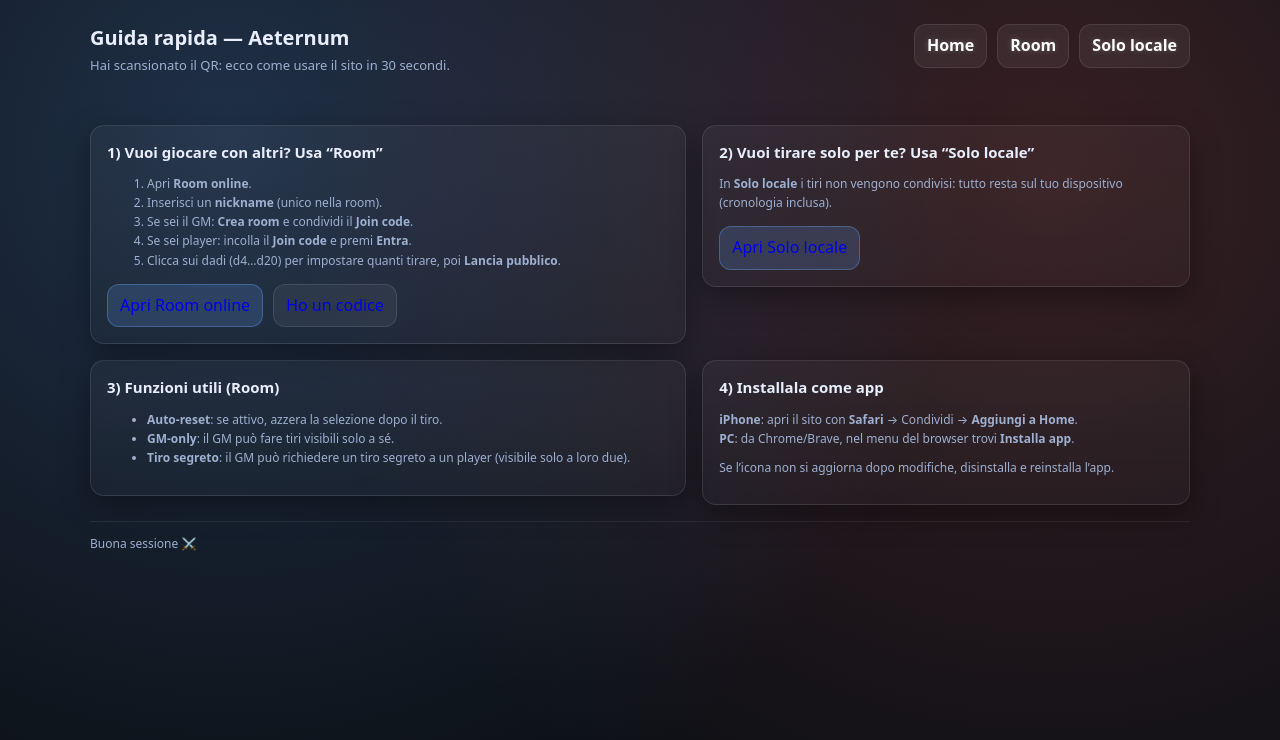
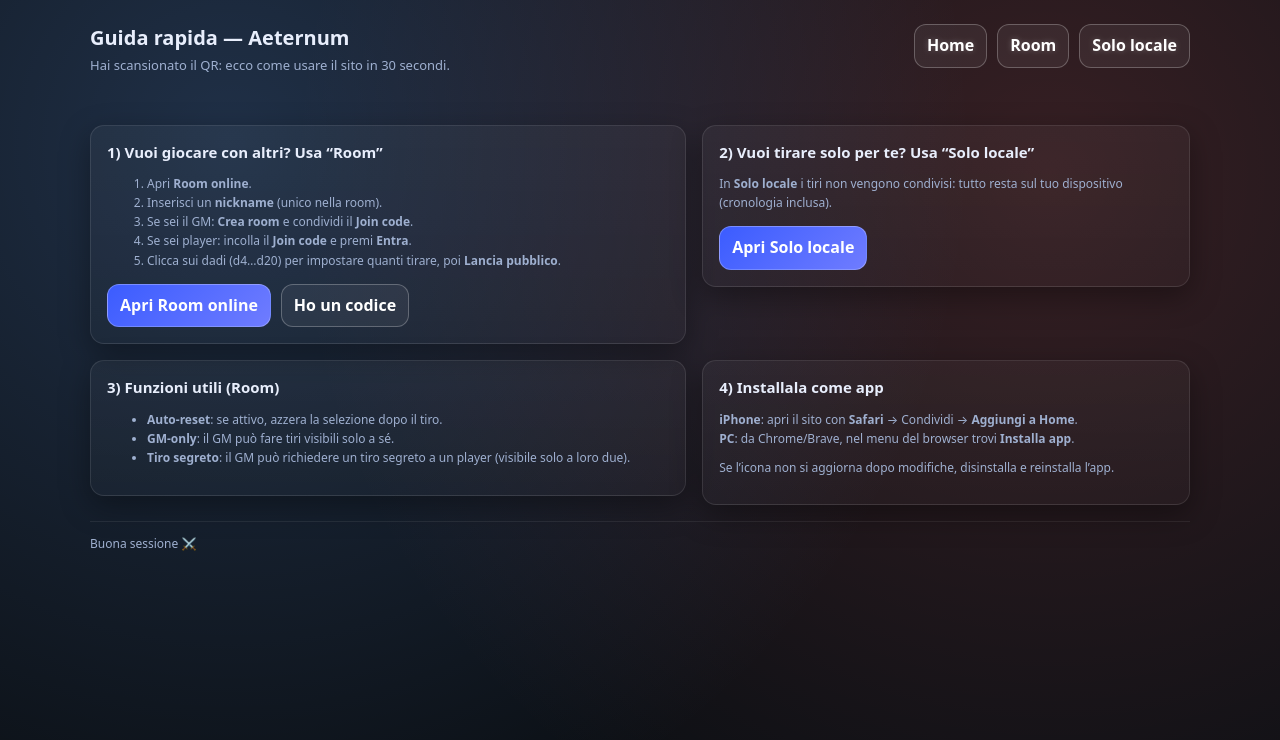
Before and after one commit to Alexissimo/aeternum-dice-roller, a plain HTML site: page frontend/qr.html in a window 1280 px wide. Drawn offline with Linux system fonts and the light colour scheme.

Commit message:
fix layout qr button

```diff
--- a/frontend/assets/styles.css
+++ b/frontend/assets/styles.css
@@ -417,3 +417,23 @@ header.container {
 .auto-reset-label input {
   transform: translateY(1px);
 }
+
+/* === QR / Guida rapida: uniforma bottoni === */
+.qr-page .btn,
+.qr-page .btn.primary {
+  color: #ffffff;
+  font-weight: 600;
+}
+
+.qr-page .btn.primary {
+  background: linear-gradient(135deg, #3b5cff, #6f7cff);
+  border-color: rgba(255, 255, 255, 0.25);
+}
+
+.qr-page .btn:hover {
+  filter: brightness(1.08);
+}
+
+.qr-page .btn:not(.primary) {
+  border-color: rgba(255,255,255,0.25);
+}
--- a/frontend/qr.html
+++ b/frontend/qr.html
@@ -12,7 +12,7 @@
   <meta name="theme-color" content="#0b0f16" />
 </head>
 
-<body>
+<body class="qr-page">
   <header class="container">
     <div class="topbar">
       <div>
```
